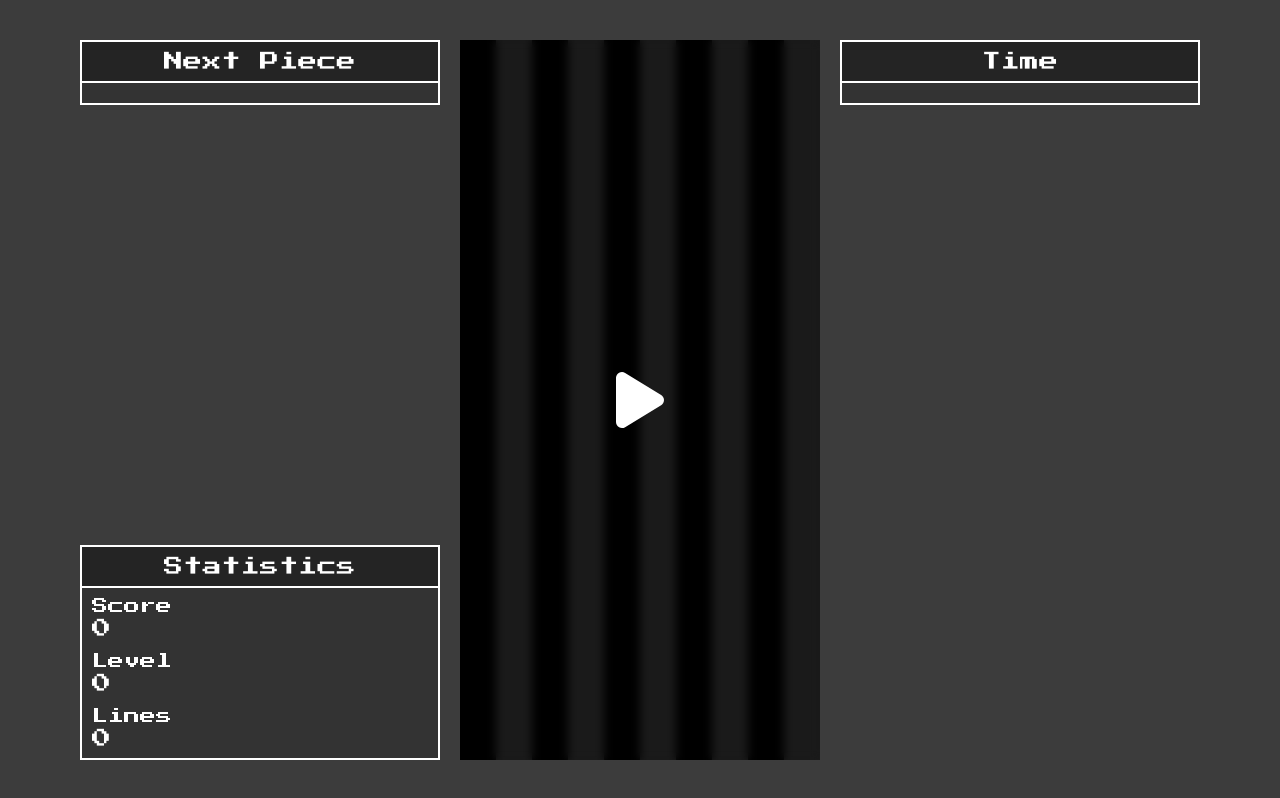
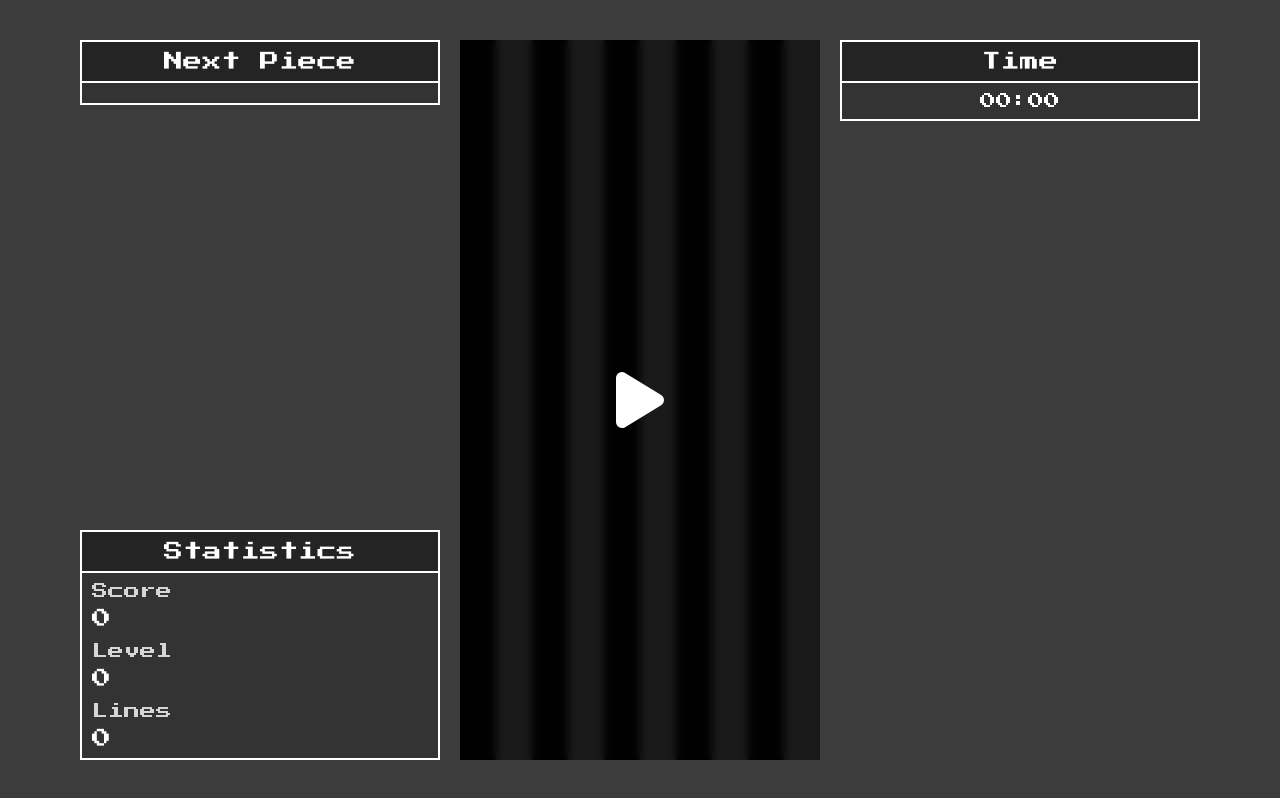
Before and after one commit to Giuseppe-Compagnone/tetris, a Next.js app: page / in a window 1280 px wide. Built offline with nearby package versions, Linux system fonts and the light colour scheme.

Commit message:
Add game over condition and time tracking; enhance HomePage and Box styling

```diff
--- a/src/Models/Board.ts
+++ b/src/Models/Board.ts
@@ -14,6 +14,7 @@ export class Board {
       for (let j = 0; j < 4; j++) {
         if (piece.getMatrix[i][j] !== 0) {
           const pos = piece.getAbsolutePos(i, j);
+          if (pos[1] < 0) throw new Error("Game Over");
           this._matrix.set(pos[1], pos[0], piece.color);
         }
       }
--- a/src/app/Pages.scss
+++ b/src/app/Pages.scss
@@ -23,6 +23,9 @@
       height: 100%;
 
       .sub-title {
+        width: 100%;
+        opacity: 0.8;
+
         &:not(:first-child) {
           margin-top: 15px;
         }
@@ -30,7 +33,8 @@
 
       .value {
         font-size: 1.2rem;
-        margin-top: 5px;
+        margin-top: 10px;
+        width: 100%;
       }
     }
   }
--- a/src/app/page.tsx
+++ b/src/app/page.tsx
@@ -5,7 +5,19 @@ import { useTetrisGameService } from "@/services";
 
 const HomePage = () => {
   //Hooks
-  const { score, level, lines } = useTetrisGameService();
+  const { score, level, lines, time } = useTetrisGameService();
+
+  //Methods
+  const formatTime = (seconds: number): string => {
+    const h = Math.floor(seconds / 3600);
+    const m = Math.floor((seconds % 3600) / 60);
+    const s = seconds % 60;
+
+    const minutes = String(m).padStart(2, "0");
+    const secondsStr = String(s).padStart(2, "0");
+
+    return h > 0 ? `${h}:${minutes}:${secondsStr}` : `${minutes}:${secondsStr}`;
+  };
 
   return (
     <div className="home-page">
@@ -25,9 +37,7 @@ const HomePage = () => {
         </div>
         <MainCanvas />
         <div className="right-col">
-          <Box title="Time">
-            <div className=""></div>
-          </Box>
+          <Box title="Time">{formatTime(time)}</Box>
         </div>
       </div>
     </div>
--- a/src/components/Box/Box.scss
+++ b/src/components/Box/Box.scss
@@ -21,5 +21,9 @@
     padding: 10px;
     width: 100%;
     background: rgb(51 51 51);
+    display: flex;
+    align-items: center;
+    justify-content: center;
+    flex-wrap: wrap;
   }
 }
--- a/src/components/MainCanvas/MainCanvas.tsx
+++ b/src/components/MainCanvas/MainCanvas.tsx
@@ -16,9 +16,11 @@ const MainCanvas = () => {
   //Hooks
   const canvas = useRef<HTMLCanvasElement>(null);
   const currentPiece = useRef<Piece>(new Piece());
-  const lastDropCounter = useRef(0);
-  const lastTime = useRef(0);
-  const { board, level, addLines, pause, setPause } = useTetrisGameService();
+  const lastDropCounter = useRef<number>(0);
+  const lastTime = useRef<number>(0);
+  const isPaused = useRef<boolean>(false);
+  const { board, level, addLines, pause, setPause, setGameOver } =
+    useTetrisGameService();
 
   //Effects
   useEffect(() => {
@@ -33,14 +35,21 @@ const MainCanvas = () => {
 
   useEffect(() => {
     if (!pause) {
+      isPaused.current = false;
       update();
+    } else {
+      isPaused.current = true;
     }
   }, [pause]);
 
   useEffect(() => {
-    const handelKeyDown = (e: KeyboardEvent) => {
+    const handleKeyDown = (e: KeyboardEvent) => {
       if (!currentPiece.current.enableControls) return;
       switch (e.key) {
+        case "p":
+        case "P":
+          setPause(true);
+          break;
         case " ":
           currentPiece.current.enableControls = false;
           currentPiece.current.x = board.projection.x;
@@ -77,11 +86,27 @@ const MainCanvas = () => {
           break;
       }
     };
-    if (!pause) window.addEventListener("keydown", handelKeyDown);
-    else window.removeEventListener("keydown", handelKeyDown);
+    const handlePauseKeyDown = (e: KeyboardEvent) => {
+      switch (e.key) {
+        case "p":
+        case "P":
+          setPause(false);
+          break;
+        default:
+          break;
+      }
+    };
+
+    if (!pause) {
+      window.removeEventListener("keydown", handlePauseKeyDown);
+      window.addEventListener("keydown", handleKeyDown);
+    } else {
+      window.removeEventListener("keydown", handleKeyDown);
+      window.addEventListener("keydown", handlePauseKeyDown);
+    }
 
     return () => {
-      window.removeEventListener("keydown", handelKeyDown);
+      window.removeEventListener("keydown", handleKeyDown);
     };
   }, [pause]);
 
@@ -91,7 +116,7 @@ const MainCanvas = () => {
 
   //Methods
   const update = (timestamp: number = 0) => {
-    if (pause) return;
+    if (isPaused.current) return;
     const dt = timestamp - lastTime.current;
     lastDropCounter.current += dt;
 
@@ -148,7 +173,13 @@ const MainCanvas = () => {
 
     if (bottomCollide) {
       currentPiece.current.y--;
-      board.merge(currentPiece.current);
+      try {
+        board.merge(currentPiece.current);
+      } catch (e) {
+        console.log(e);
+        setGameOver(true);
+        setPause(true);
+      }
       lines = board.clearRows();
       currentPiece.current = new Piece();
     }
@@ -160,7 +191,13 @@ const MainCanvas = () => {
         currentPiece.current.undoMove();
       } else {
         currentPiece.current.y--;
-        board.merge(currentPiece.current);
+        try {
+          board.merge(currentPiece.current);
+        } catch (e) {
+          console.log(e);
+          setGameOver(true);
+          setPause(true);
+        }
         lines = board.clearRows();
         currentPiece.current = new Piece();
       }
--- a/src/services/TetrisGameService/TetrisGameServiceContext.tsx
+++ b/src/services/TetrisGameService/TetrisGameServiceContext.tsx
@@ -15,6 +15,7 @@ export interface TetrisGameServiceContent {
   board: Board;
   restartGame: () => void;
   addLines: (lines: number) => void;
+  time: number;
 }
 
 export const TetrisGameServiceContext = createContext<TetrisGameServiceContent>(
@@ -30,5 +31,6 @@ export const TetrisGameServiceContext = createContext<TetrisGameServiceContent>(
     board: new Board(),
     restartGame: () => {},
     addLines: () => {},
+    time: 0,
   }
 );
--- a/src/services/TetrisGameService/TetrisGameServiceProvider.tsx
+++ b/src/services/TetrisGameService/TetrisGameServiceProvider.tsx
@@ -1,6 +1,6 @@
 "use client";
 
-import { useRef, useState } from "react";
+import { useEffect, useRef, useState } from "react";
 import { TetrisGameServiceProviderProps } from "./TetrisGameService.types";
 import { TetrisGameServiceContext } from "./TetrisGameServiceContext";
 import { Board } from "@/Models/Board";
@@ -11,10 +11,31 @@ const TetrisGameServiceProvider = (props: TetrisGameServiceProviderProps) => {
   const [gameOver, setGameOver] = useState<boolean>(false);
   const [pause, setPause] = useState<boolean>(true);
   const [board, setBoard] = useState<Board>(new Board());
+  const [time, setTime] = useState<number>(0);
 
   //Hooks
   const lines = useRef<number>(0);
   const level = useRef<number>(0);
+
+  //Effects
+  useEffect(() => {
+    let timer: NodeJS.Timer;
+    if (pause) {
+      // @ts-expect-error not assigned
+      clearInterval(timer);
+    } else {
+      timer = setInterval(() => {
+        if (!pause) {
+          setTime((prev) => prev + 1);
+        }
+      }, 1000);
+    }
+
+    return () => {
+      // @ts-expect-error not assigned
+      clearInterval(timer);
+    };
+  }, [pause]);
 
   //Methods
   const restartGame = () => {
@@ -24,6 +45,7 @@ const TetrisGameServiceProvider = (props: TetrisGameServiceProviderProps) => {
     setGameOver(false);
     setPause(false);
     setBoard(new Board());
+    setTime(0);
   };
 
   const addLines = (newLines: number) => {
@@ -47,8 +69,6 @@ const TetrisGameServiceProvider = (props: TetrisGameServiceProviderProps) => {
       newScore += 40 * (newLevel + 1);
     }
 
-    console.log(newScore, newLevel + 1);
-
     setScore((prev) => prev + newScore);
   };
 
@@ -66,6 +86,7 @@ const TetrisGameServiceProvider = (props: TetrisGameServiceProviderProps) => {
         board,
         restartGame,
         addLines,
+        time,
       }}
     >
       {props.children}
```
